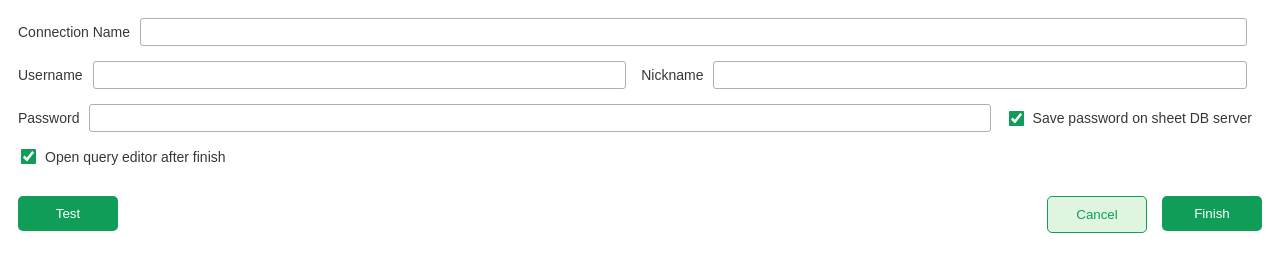
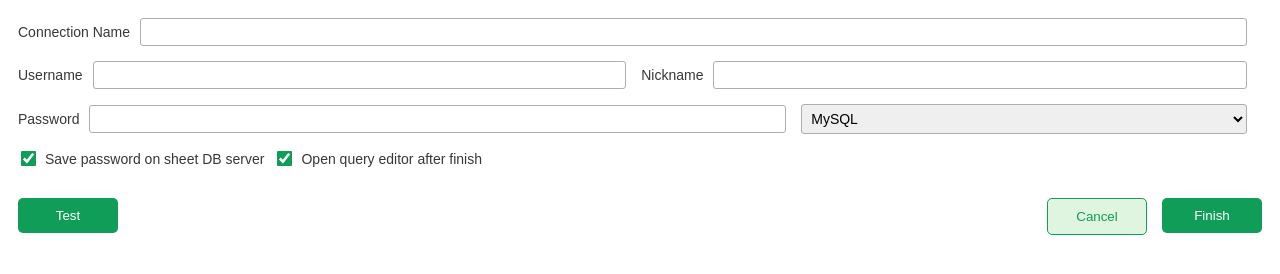
Before and after one commit to shubham-bgi/sheetDB, a website: page html/addConnection.html in a window 1280 px wide. Drawn offline with Linux system fonts and the light colour scheme.

Commit message:
Added drop down to add connection

```diff
--- a/html/addConnection.html
+++ b/html/addConnection.html
@@ -117,6 +117,27 @@
       display: table;
     }
 
+    .drop-down {
+      font-size: 14px;
+      /* increase font size */
+      padding: 5px;
+      border-radius: 3px;
+      border: 1px solid #aeaeae;
+      /* padding: 10px; */
+      /* add padding around the options */
+      width: 800px;
+      margin-right: 15px;
+      /* set the width of the dropdown */
+      /* border: 1px solid #ccc; */
+      /* add a border */
+      /* border-radius: 5px; */
+      /* round the corners */
+      /* background-color: #fff; */
+      /* set the background color */
+      /* box-shadow: 0 2px 4px rgba(0, 0, 0, 0.1); */
+      /* add a shadow */
+    }
+
     .spinner {
       border: 4px solid #f3f3f3;
       border-top: 4px solid #0F9D58;
@@ -157,12 +178,17 @@
     <div class="form-item-container">
       <label for="password">Password</label>
       <input type="password" name="password" id="password" /><br />
+      <select name="dbEngine" id="db-engine" class="drop-down">
+        <option value="mysql">MySQL</option>
+        <option value="posgres">Postgres SQL</option>
+        <option value="sqlServer">SQL Server</option>
+      </select>
+    </div>
+    <div class="form-item-container">
+      <input type="checkbox" id="save-password" name="savePassword" value="yes" checked>
+      <label for="save-password">Save password on sheet DB server</label><br />
       <!-- </div>
     <div class="form-item-container"> -->
-      <input type="checkbox" id="save-password" name="savePassword" value="yes" checked>
-      <label for="save-password">Save password on sheet DB server</label><br />
-    </div>
-    <div class="form-item-container">
       <input type="checkbox" id="start-editor" name="startEditor" value="yes" checked>
       <label for="start-editor">Open query editor after finish</label><br />
     </div>
@@ -213,7 +239,7 @@
     }
     function sumbitFormHandle(res) {
       spinner.style.display = "none";
-      if(res) {
+      if (res) {
         testConnectionLabel.style.color = "red";
         testConnectionLabel.textContent = camelCaseToNormal(res);
       } else {
@@ -223,7 +249,7 @@
     }
 
     function camelCaseToNormal(str) {
-      return str.replace(/([A-Z])/g, ' $1').replace(/^./, function(str){ return str.toUpperCase(); }) + " Required!";
+      return str.replace(/([A-Z])/g, ' $1').replace(/^./, function (str) { return str.toUpperCase(); }) + " Required!";
     }
     function closeDialog() {
       google.script.host.close();
--- a/src/connection.js
+++ b/src/connection.js
@@ -3,6 +3,7 @@ function addConnection(config) {
   const key = checkKeys(config, ['connectionName', 'username', 'nickname']);
   if(key) return key;
   // storeAddConnection(config);
+  console.log(config);
   onOpen();
 }
 function testConnection(config) {
```
